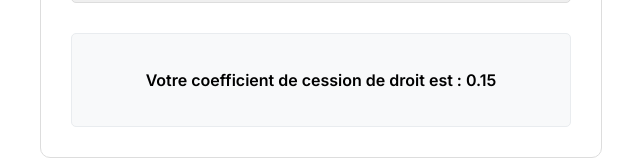
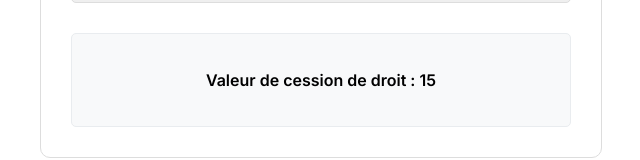
Before and after one commit to mnnptl/CopyrightsCalculator, a plain HTML site: page index.html in a window 1280 px wide. Shown: the part 661-821 px from the top of the page, without its empty margins (319-959 px from the left). Drawn offline with Linux system fonts and the light colour scheme.

Commit message:
Update index.html

```diff
--- a/index.html
+++ b/index.html
@@ -3,7 +3,7 @@
 <head>
     <meta charset="UTF-8">
     <meta name="viewport" content="width=device-width, initial-scale=1.0">
-    <title>Calculateur de coefficient de cession de droit</title>
+    <title>Calculateur de cession de droit</title>
     <link href="https://fonts.googleapis.com/css2?family=Inter:wght@300;400;500;600&display=swap" rel="stylesheet">
     <style>
         body {
@@ -133,15 +133,13 @@
                 const duration = parseInt(document.getElementById('duration').value);
                 const modifications = parseInt(document.getElementById('modifications').value);
 
-                let score = 0;
-
-                score += scope + usage + exclusivity + notoriety + duration + modifications;
+                let score = scope + usage + exclusivity + notoriety + duration + modifications;
 
                 const maxScore = 20; // Sum of maximum values for all fields
-                const coefficient = (score / maxScore) * 0.5;
+                const scaledScore = Math.round((score / maxScore) * 50);
 
                 result.innerHTML = `
-                    <p>Votre coefficient de cession de droit est : <strong>${coefficient.toFixed(2)}</strong></p>
+                    <p>Valeur de cession de droit : <strong>${scaledScore}</strong></p>
                 `;
             }
 
```
